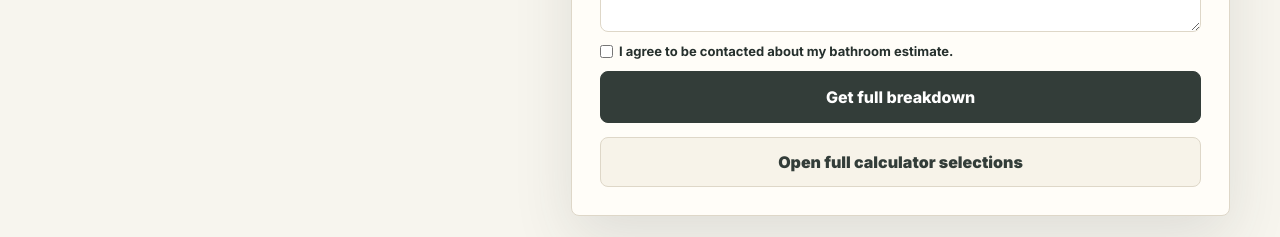
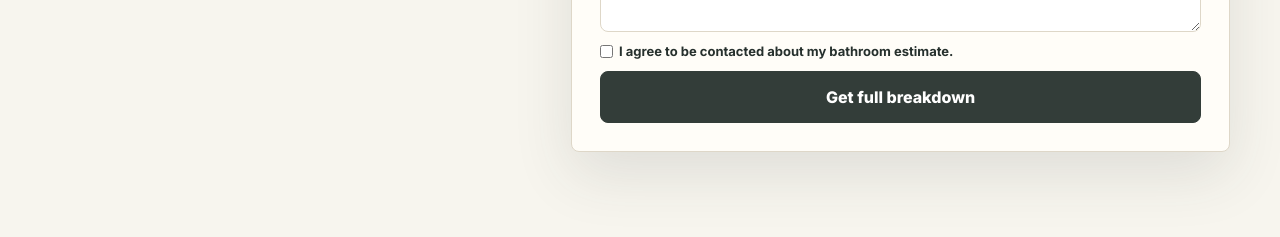
Before and after one commit to maycorbuildingservices-lang/maycor-website-next, a Next.js app: page / in a window 1280 px wide. Shown: the part 1640-1877 px from the top of the page. Built offline with nearby package versions, Linux system fonts and the light colour scheme.

Commit message:
Open full calculator from compact cards

```diff
--- a/src/app/globals.css
+++ b/src/app/globals.css
@@ -450,22 +450,6 @@ h3 {
   color: #84341e;
 }
 
-.open-full-calculator {
-  width: 100%;
-  margin-top: 14px;
-  border: 1px solid var(--line);
-  border-radius: 8px;
-  background: #f7f3e9;
-  color: var(--olive-deep);
-  cursor: pointer;
-  padding: 12px 14px;
-  font-weight: 900;
-}
-
-.open-full-calculator:hover {
-  border-color: var(--olive);
-}
-
 .full-calculator {
   margin-top: 18px;
   border-top: 1px solid var(--line);
--- a/src/components/EstimateStarter.tsx
+++ b/src/components/EstimateStarter.tsx
@@ -74,12 +74,11 @@ export function EstimateStarter() {
     ? `${formatGBP(price.final_low)} - ${formatGBP(price.final_high)}`
     : "Select a room size";
 
-  function selectOption(sectionId: string, optionId: string) {
+  function selectOption(sectionId: string, optionId: string, shouldExpand = false) {
     setSelected((current) => ({ ...current, [sectionId]: optionId }));
-  }
-
-  function expandCalculator() {
-    setIsExpanded(true);
+    if (shouldExpand) {
+      setIsExpanded(true);
+    }
   }
 
   async function handleSubmit(event: FormEvent<HTMLFormElement>) {
@@ -150,7 +149,7 @@ export function EstimateStarter() {
                   className={selected.room_size === option.id ? "choice-card active" : "choice-card"}
                   key={option.id}
                   type="button"
-                  onClick={() => selectOption(roomSection.id, option.id)}
+                  onClick={() => selectOption(roomSection.id, option.id, true)}
                 >
                   <span>{option.label}</span>
                   {option.desc ? <small>{option.desc}</small> : null}
@@ -171,7 +170,7 @@ export function EstimateStarter() {
                   }
                   key={option.id}
                   type="button"
-                  onClick={() => selectOption(finishSection.id, option.id)}
+                  onClick={() => selectOption(finishSection.id, option.id, true)}
                 >
                   <span>{option.label}</span>
                   {option.desc ? <small>{option.desc}</small> : null}
@@ -187,12 +186,7 @@ export function EstimateStarter() {
           <small>Includes labour, materials, sanitaryware, fixtures, fittings and waste removal.</small>
         </div>
 
-        <form
-          className="lead-form"
-          onFocus={expandCalculator}
-          onInput={expandCalculator}
-          onSubmit={handleSubmit}
-        >
+        <form className="lead-form" onSubmit={handleSubmit}>
           <label>
             Full name*
             <input name="name" autoComplete="name" required />
@@ -286,11 +280,7 @@ export function EstimateStarter() {
               </section>
             ))}
           </div>
-        ) : (
-          <button className="open-full-calculator" type="button" onClick={expandCalculator}>
-            Open full calculator selections
-          </button>
-        )}
+        ) : null}
       </div>
     </section>
   );
```
